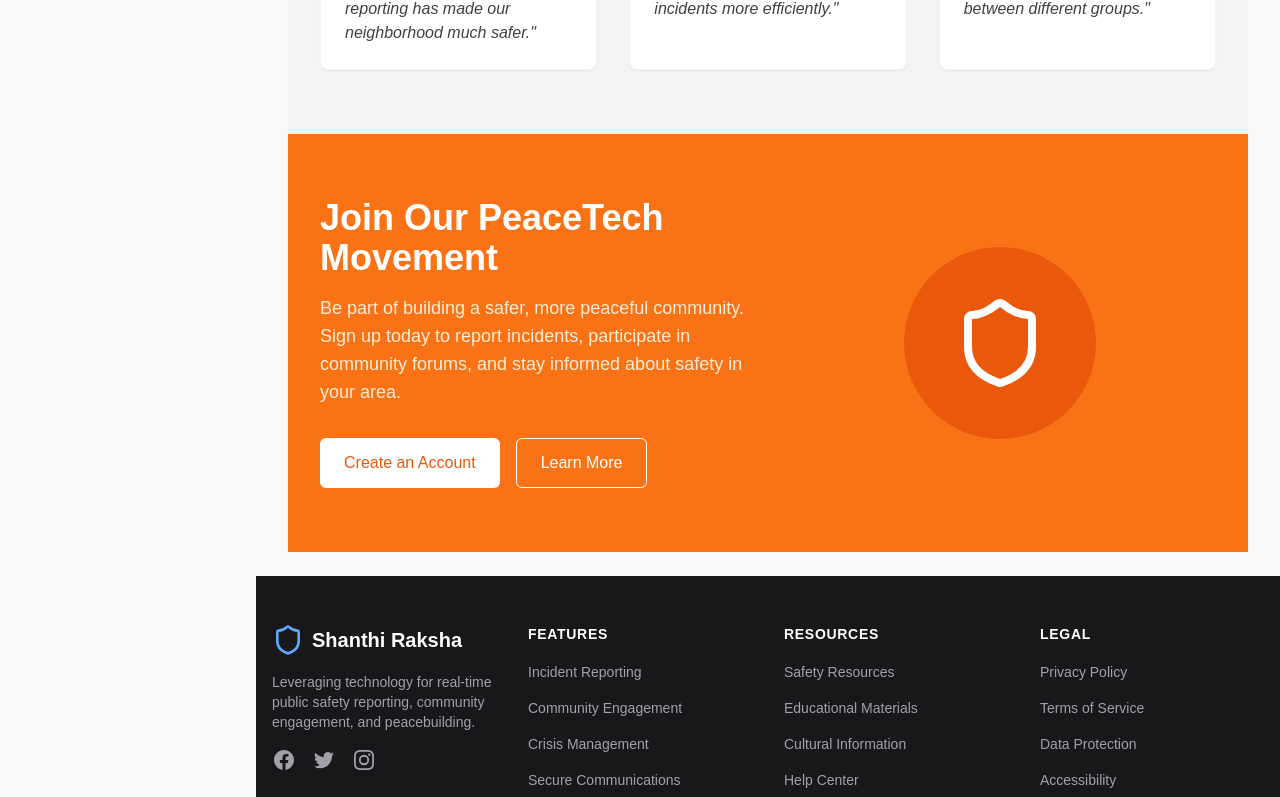
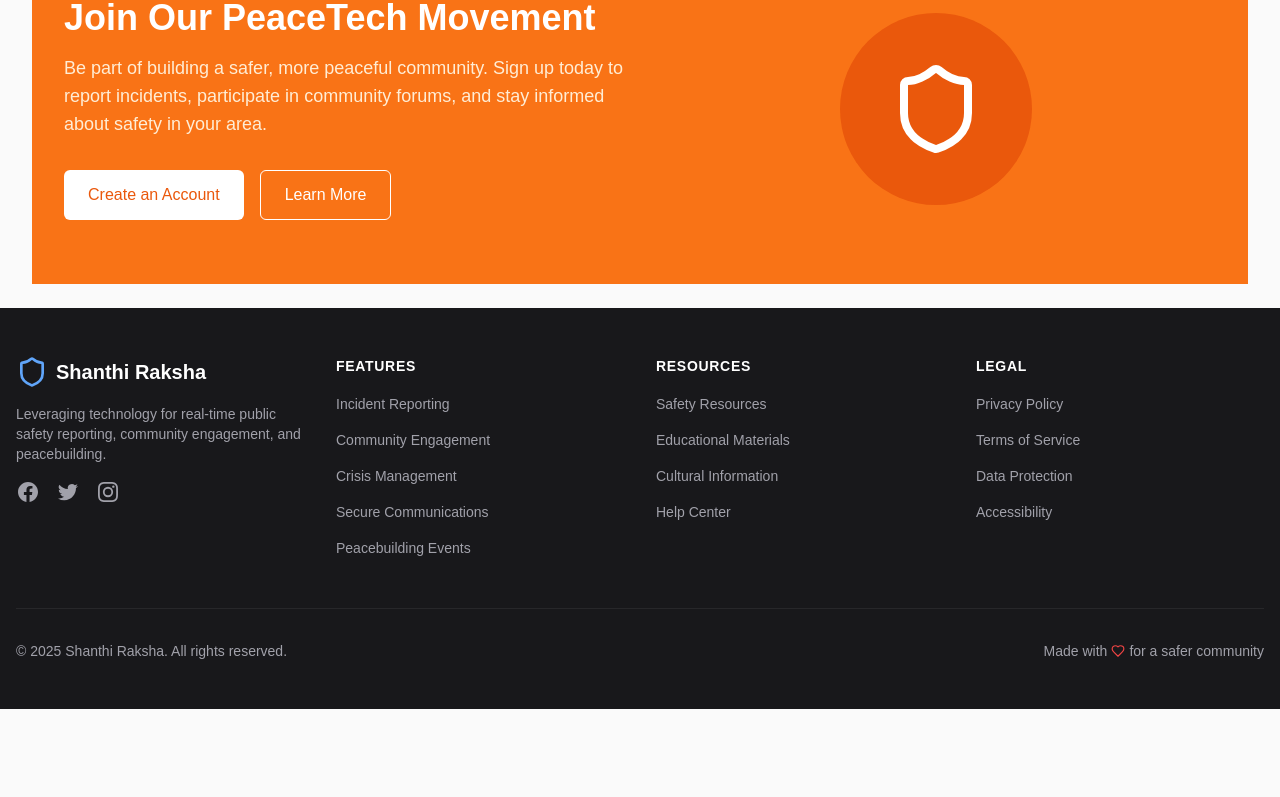
Before and after one commit to Kingsley987/Shanthi-Raksha, a React (Vite) app: page / in a window 1280 px wide. Shown: the part 2656-3453 px from the top of the page. After the commit the page ends 3365 px from the top, so only its background shows below. Built offline with nearby package versions, Linux system fonts and the light colour scheme.

Commit message:
Update Layout.tsx

```diff
--- a/src/components/layout/Layout.tsx
+++ b/src/components/layout/Layout.tsx
@@ -19,13 +19,21 @@ const Layout: React.FC<LayoutProps> = ({ children }) => {
       <Navbar onMenuToggle={toggleSidebar} isSidebarOpen={isSidebarOpen} />
       <Sidebar isOpen={isSidebarOpen} />
 
-      <main className="flex-grow pt-16 lg:pl-64">
+      <main
+        className={`flex-grow pt-16 transition-all duration-300 ease-in-out ${
+          isSidebarOpen ? 'ml-64' : 'ml-0'
+        }`}
+      >
         <div className="px-4 py-6 sm:px-6 lg:px-8">
           {children}
         </div>
       </main>
 
-      <div className="lg:pl-64">
+      <div
+        className={`transition-all duration-300 ease-in-out ${
+          isSidebarOpen ? 'ml-64' : 'ml-0'
+        }`}
+      >
         <Footer />
       </div>
     </div>
```
